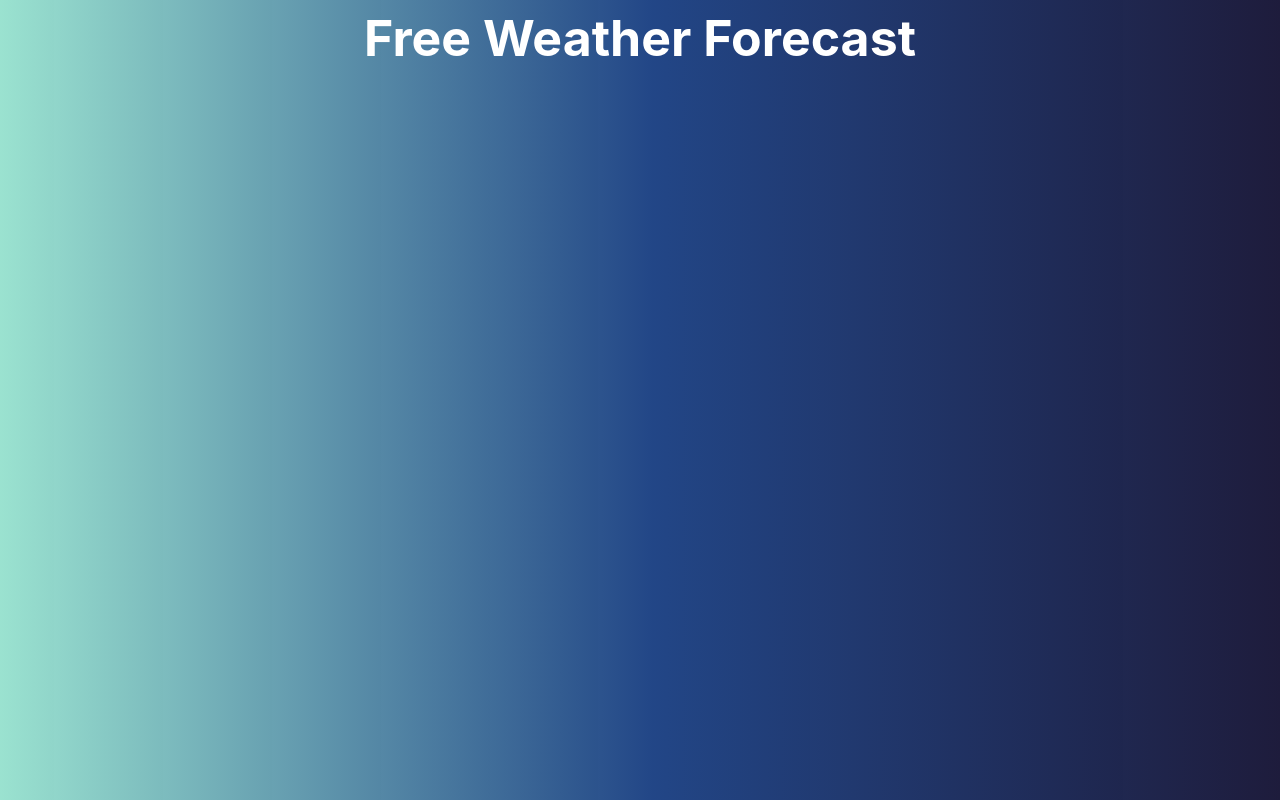
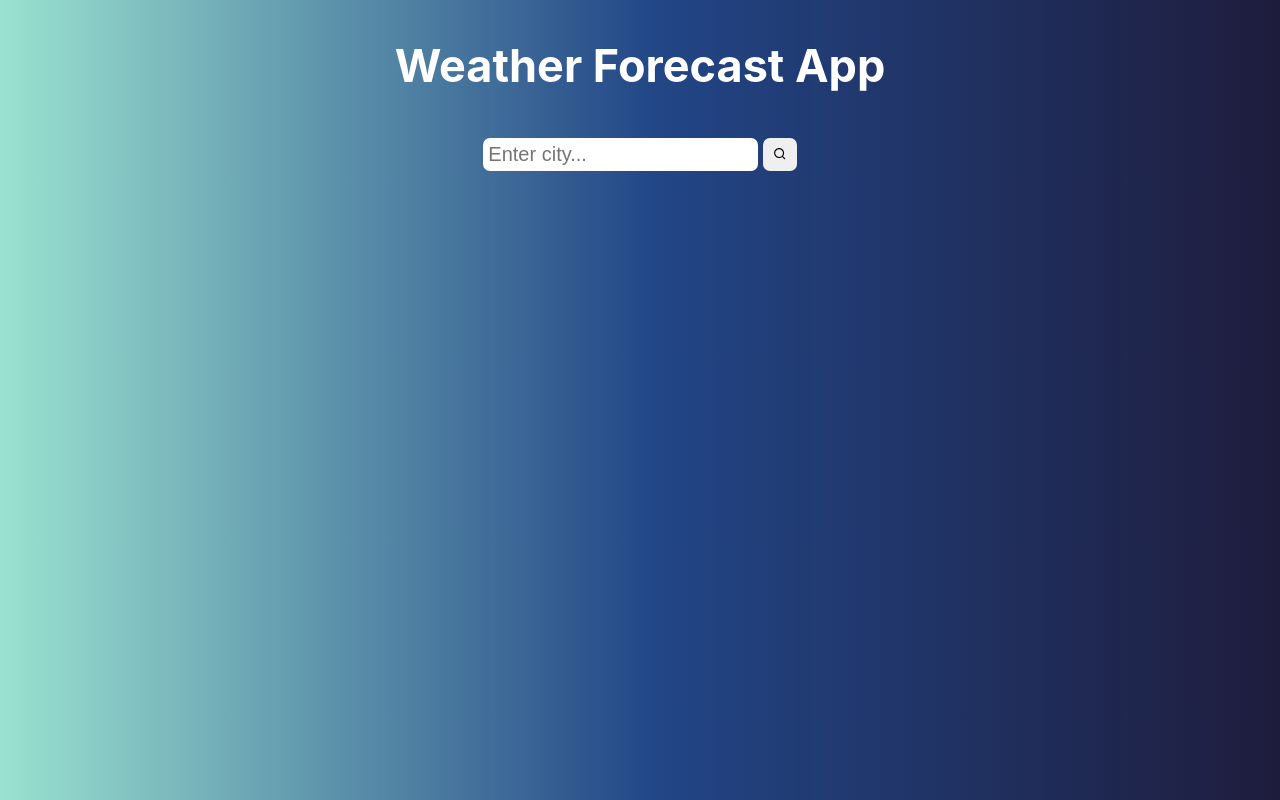
Before and after one commit to T1moQ/weather-app, a React (Vite) app: page / in a window 1280 px wide. Built offline with nearby package versions, Linux system fonts and the light colour scheme.

Commit message:
Added WheatherForm component and styles for it

```diff
--- a/package.json
+++ b/package.json
@@ -11,7 +11,8 @@
   },
   "dependencies": {
     "react": "^18.2.0",
-    "react-dom": "^18.2.0"
+    "react-dom": "^18.2.0",
+    "react-icons": "^4.12.0"
   },
   "devDependencies": {
     "@types/react": "^18.2.37",
--- a/src/App.css
+++ b/src/App.css
@@ -8,8 +8,26 @@
 
 .app-header {
   color: white;
-  font-size: 50px;
-  font-weight: 700;
   width: 100%;
   text-align: center;
+  margin-bottom: 15px;
 }
+
+.app-header h1 {
+  font-size: 45px;
+  font-weight: 700;
+}
+
+.app-main {
+  display: flex;
+  justify-content: center;
+  width: 80%;
+  margin: 0 auto;
+  color: #fff;
+}
+
+@media (max-width: 320px) {
+  .app-main {
+    width: 100%;
+  }
+}
--- a/src/App.jsx
+++ b/src/App.jsx
@@ -1,11 +1,16 @@
 import './App.css'
+import WeatherForm from './components/UI/WeatherForm'
 
 function App() {
-
   return (
-    <>
-      <header className='app-header'>Free Weather Forecast</header>
-    </>
+    <div className='app'>
+      <header className='app-header'>
+        <h1>Weather Forecast App</h1>
+      </header>
+      <main className='app-main'>
+        <WeatherForm />
+      </main>
+    </div>
   )
 }
 
--- /dev/null
+++ b/src/components/UI/WeatherForm.jsx
@@ -0,0 +1,17 @@
+
+import { RiSearchLine } from "react-icons/ri";
+import cl from '../UI/WeatherForm.module.css'
+
+
+const WeatherForm = () => {
+   return (
+      <div className={cl.container}>
+         <form action="#" className={cl.form}>
+            <input className={cl.input} type="text" placeholder='Enter city...' />
+            <button className={cl.button}><RiSearchLine /></button>
+         </form>
+      </div>
+   )
+}
+
+export default WeatherForm
--- /dev/null
+++ b/src/components/UI/WeatherForm.module.css
@@ -0,0 +1,29 @@
+.container {
+   display: flex;
+   flex-direction: column;
+}
+
+.form {
+   display: flex;
+   flex-direction: row;
+   column-gap: 5px;
+}
+
+.input {
+   font-size: 20px;
+   padding: 5px;
+   border-radius: 7px;
+   border: none;
+}
+
+.button {
+   border-radius: 7px;
+   border: none;
+   padding: 5px 10px 5px 10px;
+   cursor: pointer;
+   transition: background-color 0.3s ease;
+}
+
+.button:hover {
+   background-color: rgb(187, 199, 206);
+}
```
Also changed, not shown: 1 other file (tests, documents, lock files or other folders).
